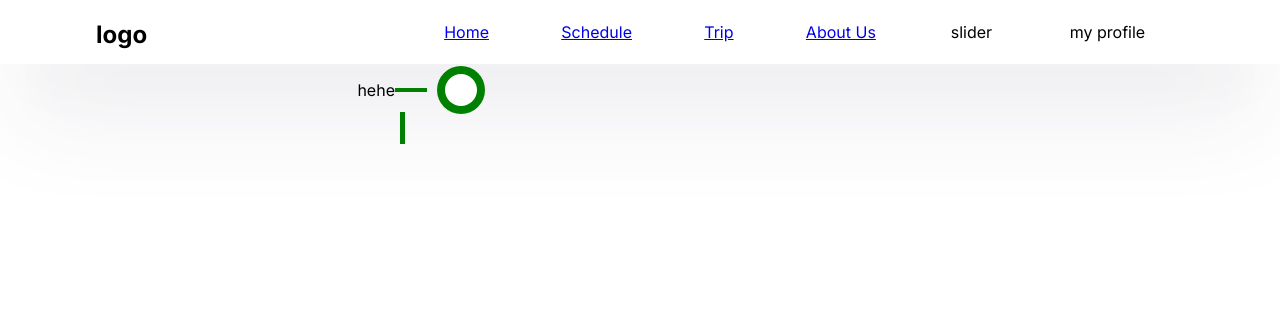
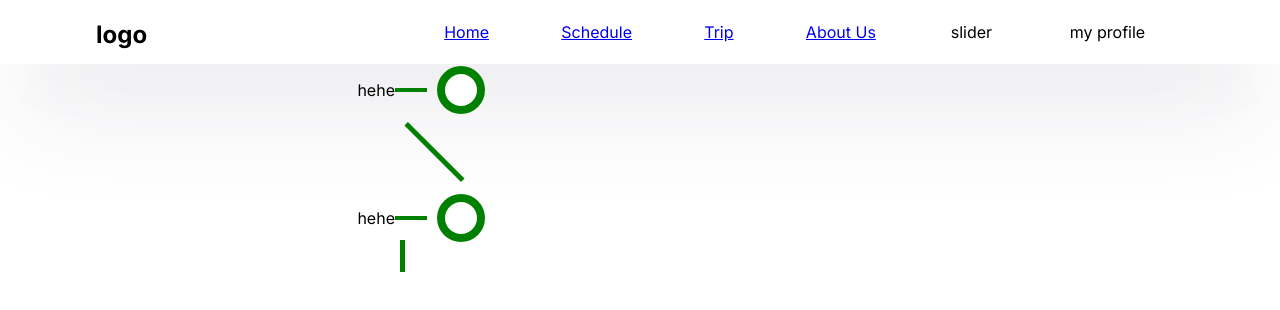
Before and after one commit to hamim-87/Database_Project_L2T1, a Next.js app in the folder frontend/: page /schedule in a window 1280 px wide. Shown: the top 310 px of the page. Built offline with nearby package versions, Linux system fonts and the light colour scheme; no server answers.

Commit message:
frontend schedule can fetch the data

```diff
--- a/frontend/src/app/layout.tsx
+++ b/frontend/src/app/layout.tsx
@@ -4,6 +4,7 @@ import "./globals.css";
 import Navbar from "@/components/header/navbar";
 import Node from "@/components/node/node";
 import NodeLine from "@/components/nodeLine/nodeline";
+import ArcLine from "@/components/arcLine/arcLine";
 
 const inter = Inter({ subsets: ["latin"] });
 
@@ -22,6 +23,8 @@ export default function RootLayout({
       <body className={inter.className}>
       <Navbar />
       <Node stations="hehe" />
+      <ArcLine />
+      <Node stations="hehe" />
       <NodeLine />
 
       {children}
--- a/frontend/src/app/schedule/page.jsx
+++ b/frontend/src/app/schedule/page.jsx
@@ -29,6 +29,15 @@ function schedulePage(){
         console.log(`source: ${source} destination: ${destination}`);
         if (source && destination) {
           console.log("giveMe the price");
+          axios
+            .post('http://localhost:8080/timetable',{
+                source: source,
+                destination: destination
+            })
+            .then((response) => {
+                console.log(response);
+
+            })
         }
       }, [source, destination]);
 
--- /dev/null
+++ b/frontend/src/components/arcLine/arcLine.jsx
@@ -0,0 +1,14 @@
+
+import style from './arcLine.module.css';
+
+function ArcLine(){
+    return (
+        <div className={style.main}>
+            <div className={style.stip}>
+
+            </div>
+        </div>
+    );
+}
+
+export default ArcLine;
--- /dev/null
+++ b/frontend/src/components/arcLine/arcLine.module.css
@@ -0,0 +1,7 @@
+.stip{
+    height: 5rem;
+    width: .3rem;
+    background-color: green;
+    margin-left: 27rem;
+    transform: rotate(-45deg);
+}
```
Also changed, not shown: frontend/src/components/nodeLine/nodeline.module.css (line endings or trailing spaces).
